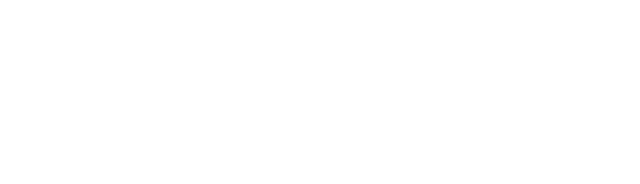
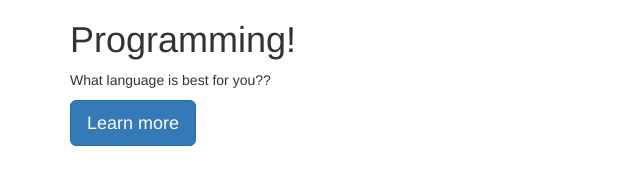
Before and after one commit to mattcaswell253/week2, a plain HTML site: page index.html in a window 1280 px wide. Shown: the whole page, without its empty margins (0-640 px from the left). Drawn offline with nearby package versions, Linux system fonts and the light colour scheme.

Commit message:
create jumbotron with text

```diff
--- a/index.html
+++ b/index.html
@@ -9,6 +9,13 @@
     <title>Best Language For You</title>
   </head>
   <body>
+    <div class="container"
+    <div class="jumbotron">
+  <h1>Programming!</h1>
+  <p>What language is best for you??</p>
+  <p><a class="btn btn-primary btn-lg" href="#" role="button">Learn more</a></p>
+</div>
+</div>
 
   </body>
 </html>
```
